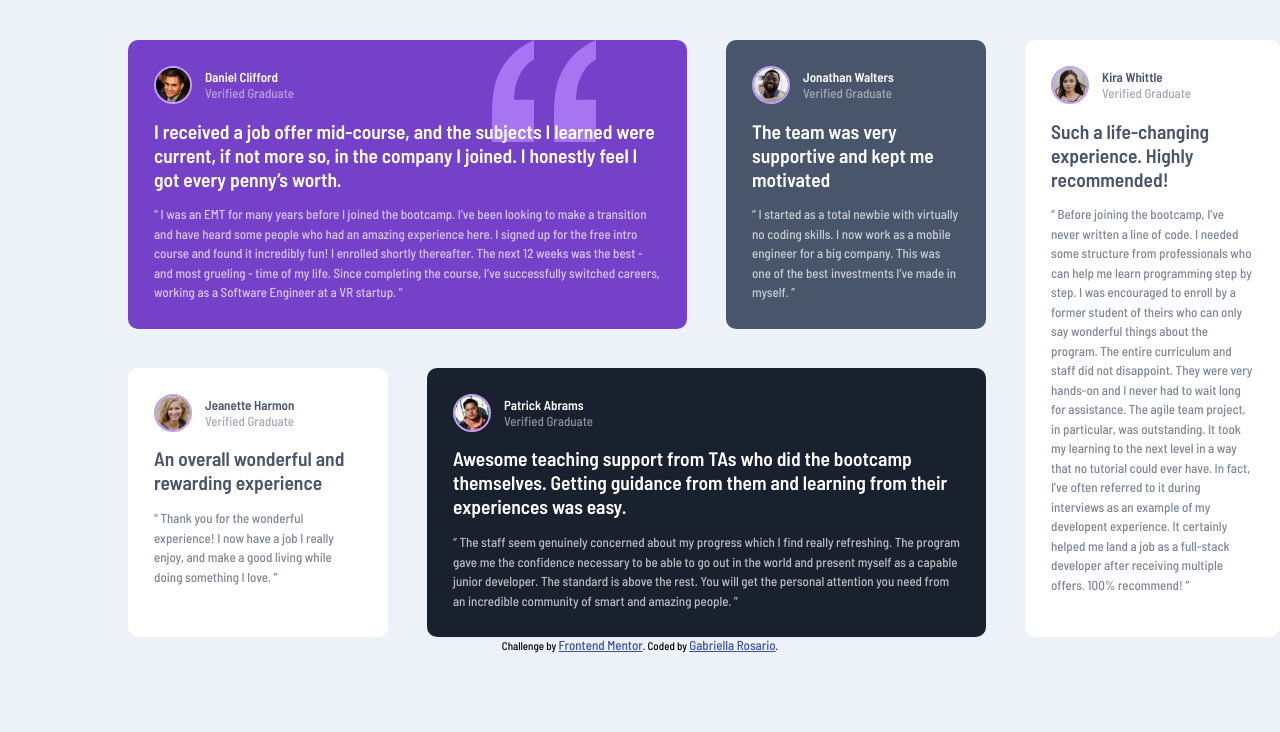
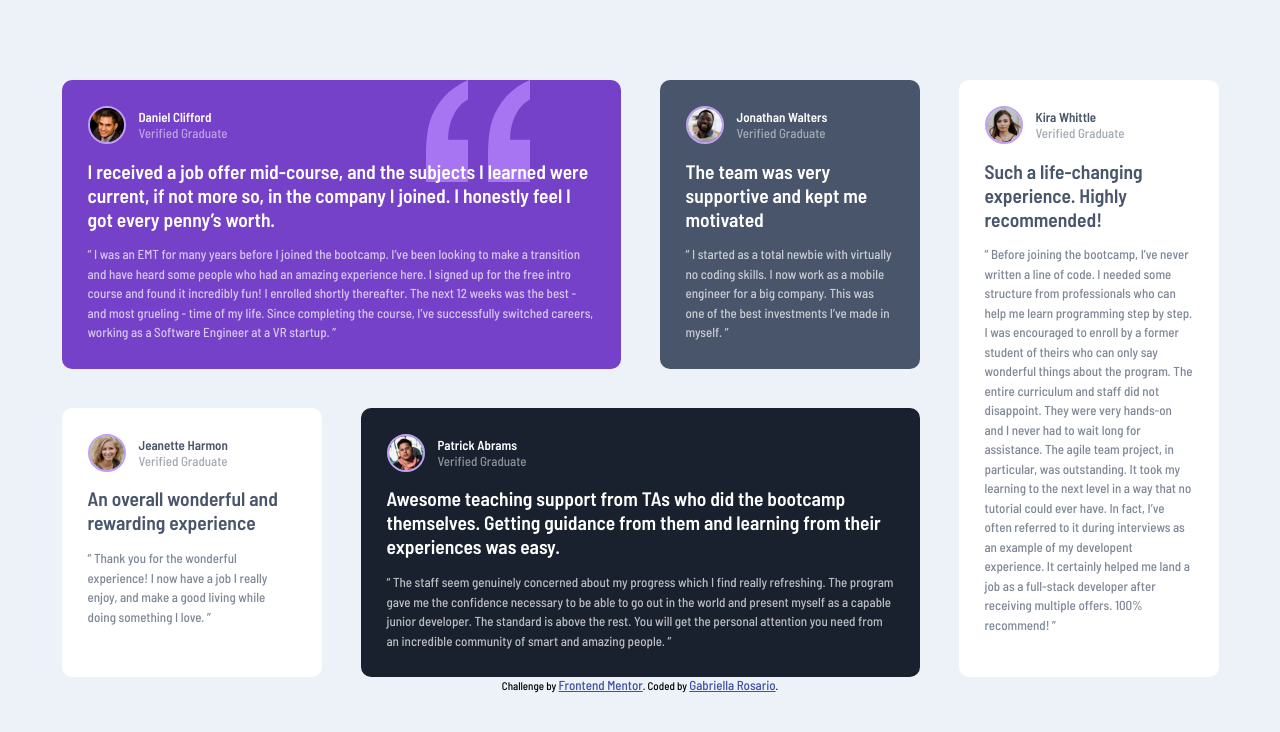
Before and after one commit to gabycode/Testimonial-Grid-main, a plain HTML site: page index.html in a window 1280 px wide. Drawn offline with Linux system fonts and the light colour scheme.

Commit message:
Update style.css

```diff
--- a/style.css
+++ b/style.css
@@ -10,13 +10,19 @@ body {
     background-color: hsl(210, 46%, 95%);
 }
 
+.main {
+    display: flex;
+    flex-direction: column;
+    justify-content: center;
+    align-items: center;
+    margin-top: 10vh;
+}
+
 /* G R I D */
 .testimonial-grid {
     display: grid;
     grid-gap: 3em;
-    grid-template: repeat(2, auto) / repeat(auto-fit, 20em);
-    margin-top: 5vh;
-    margin-left: 10vw;
+    grid-template: repeat(2, auto) / repeat(4, 20em);
 }
 
 .daniel-clifford {
```
